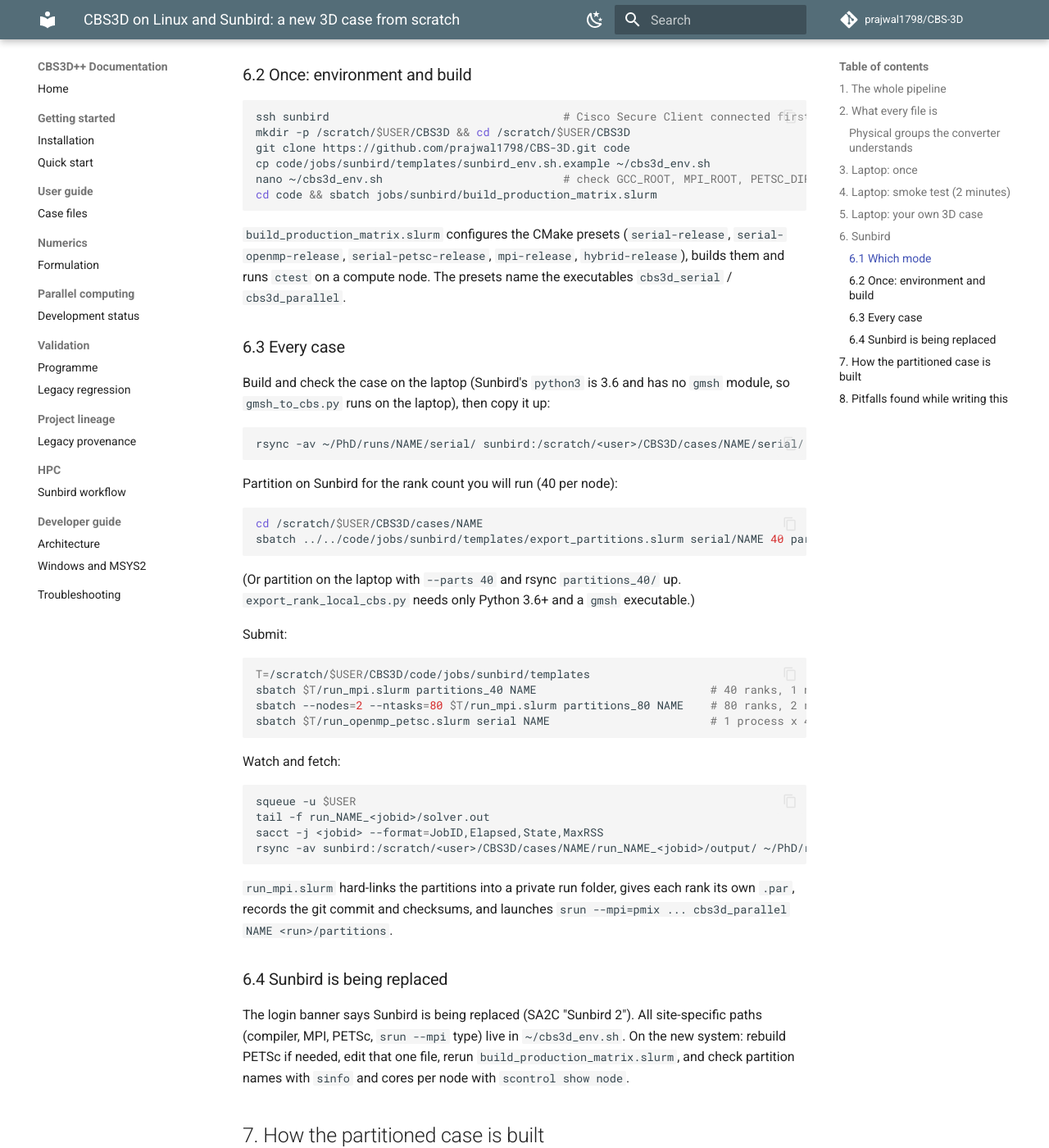
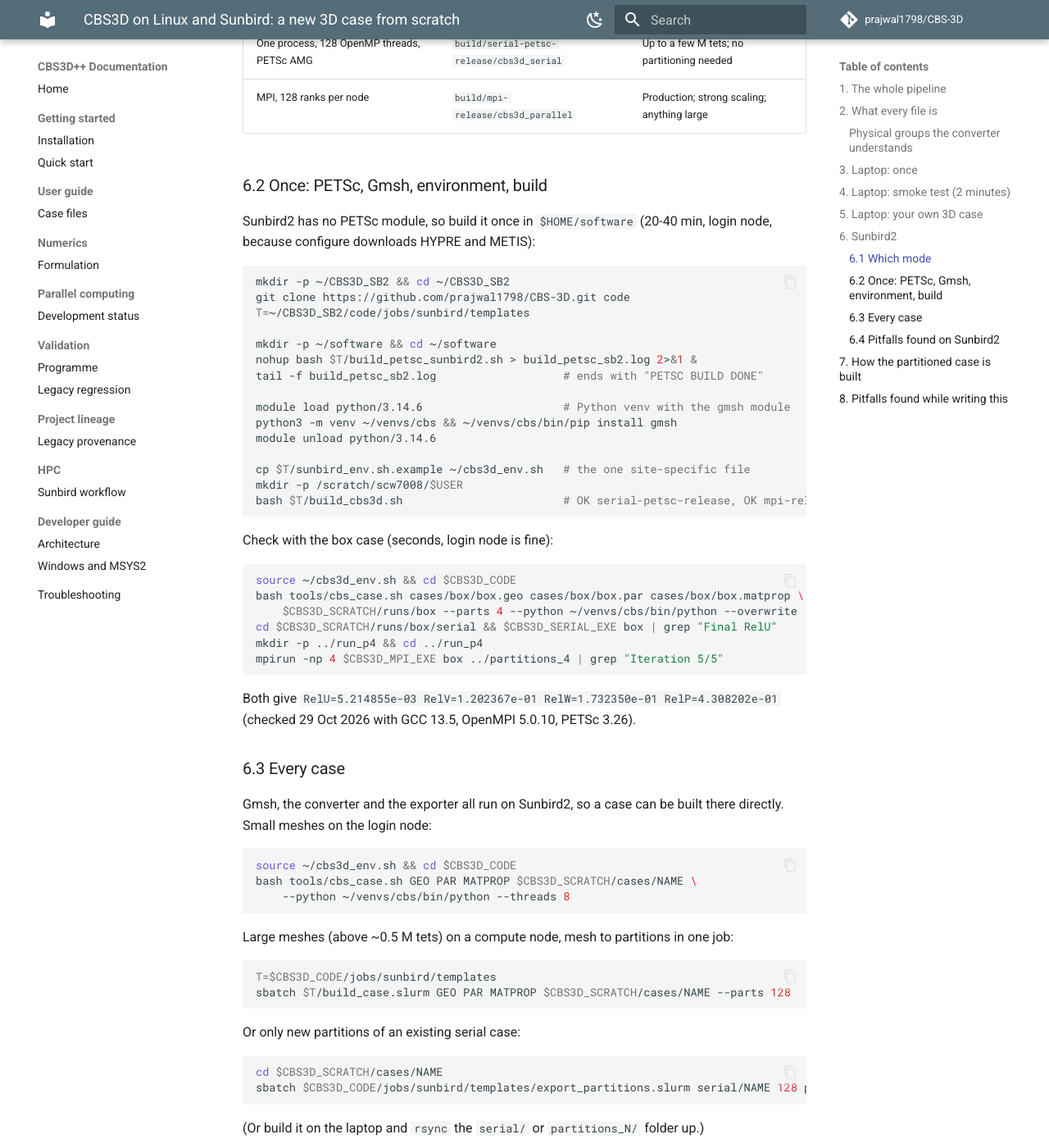
Before and after one commit to prajwal1798/CBS-3D, an MkDocs documentation site: the page built from docs/LINUX_SUNBIRD_RUNBOOK.md, in a window 1280 px wide and 1400 px high, scrolled down 5244 px. Shown: the whole window at 82% size. Built offline with MkDocs 1.6.1 and Material for MkDocs 9.7.7, drawn with Linux system fonts in a browser that asks for light colours; comment, search, counter and statistics services are not loaded; some of the changed text lies outside the part shown.

Commit message:
Sunbird2: environment, PETSc/CBS3D build scripts and 128-core job templates
Sunbird2 (Oct 2026) has no PETSc module, per-project scratch and nodes of
2 x 64 cores. Checked on Sunbird2 with the box case: serial and 4-rank MPI
builds reproduce the reference residuals (GCC 13.5, OpenMPI 5.0.10,
PETSc 3.26 + HYPRE 3.2).

- sunbird_env.sh.example: Sunbird2 modules, own PETSc, pip-gmsh venv,
  CBS3D_SCRATCH=/scratch/scw7008/$USER
- build_petsc_sunbird2.sh, build_cbs3d.sh: one-off PETSc build and the
  serial-petsc/mpi solver builds
- build_case.slurm: cbs_case.sh (mesh -> CBS -> check -> partitions) on a
  compute node for large meshes
- run_mpi/run_openmp_petsc/export_partitions: account scw7008, 128 ranks or
  threads per node, --hint=nomultithread, --mem=0
- runbook section 6 rewritten for Sunbird2
- ldc3d.par: energy equation off (flow-only lid-driven cavity)

Co-Authored-By: Claude Opus 5.5 <noreply@anthropic.com>
Claude-Session: https://claude.ai/code/session_01YRdrzTRJFCA5b6oLhjXLr3

````diff
--- a/docs/LINUX_SUNBIRD_RUNBOOK.md
+++ b/docs/LINUX_SUNBIRD_RUNBOOK.md
@@ -176,58 +176,98 @@ python tools/dd4d_compare_rank_outputs.py run_p2/output/box run_p4/output/box --
 Laptop limits (8 cores, 16 GB): about 1-2 M tets with PETSc. Larger meshes
 belong on Sunbird.
 
-## 6. Sunbird
+## 6. Sunbird2
+
+SA2C Sunbird2 (from October 2026): login `login.sunbird.swansea.ac.uk` with
+password + MFA code; project `scw7008`; nodes of 2 x 64 cores (128 cores,
+256 hyperthreads) and 773 GB; partitions `compute` (3 days), `ondemand`
+(12 h), `highmem`. Home (`/pixhome/$USER`) was migrated from old Sunbird;
+scratch was not, and is now per project: `/scratch/scw7008/$USER`.
 
 ### 6.1 Which mode
 
 | Mode | Executable | When |
 |---|---|---|
-| One process, 40 OpenMP threads, PETSc AMG | `build/serial-petsc-release/cbs3d_serial` | Up to a few M tets; no partitioning needed |
-| MPI, 40 ranks per node | `build/mpi-release/cbs3d_parallel` | Production; strong scaling; anything large |
+| One process, 128 OpenMP threads, PETSc AMG | `build/serial-petsc-release/cbs3d_serial` | Up to a few M tets; no partitioning needed |
+| MPI, 128 ranks per node | `build/mpi-release/cbs3d_parallel` | Production; strong scaling; anything large |
 
-### 6.2 Once: environment and build
+### 6.2 Once: PETSc, Gmsh, environment, build
+
+Sunbird2 has no PETSc module, so build it once in `$HOME/software`
+(20-40 min, login node, because configure downloads HYPRE and METIS):
 
 ```bash
-ssh sunbird                                   # Cisco Secure Client connected first
-mkdir -p /scratch/$USER/CBS3D && cd /scratch/$USER/CBS3D
+mkdir -p ~/CBS3D_SB2 && cd ~/CBS3D_SB2
 git clone https://github.com/prajwal1798/CBS-3D.git code
-cp code/jobs/sunbird/templates/sunbird_env.sh.example ~/cbs3d_env.sh
-nano ~/cbs3d_env.sh                           # check GCC_ROOT, MPI_ROOT, PETSC_DIR
-cd code && sbatch jobs/sunbird/build_production_matrix.slurm
+T=~/CBS3D_SB2/code/jobs/sunbird/templates
+
+mkdir -p ~/software && cd ~/software
+nohup bash $T/build_petsc_sunbird2.sh > build_petsc_sb2.log 2>&1 &
+tail -f build_petsc_sb2.log                   # ends with "PETSC BUILD DONE"
+
+module load python/3.14.6                     # Python venv with the gmsh module
+python3 -m venv ~/venvs/cbs && ~/venvs/cbs/bin/pip install gmsh
+module unload python/3.14.6
+
+cp $T/sunbird_env.sh.example ~/cbs3d_env.sh   # the one site-specific file
+mkdir -p /scratch/scw7008/$USER
+bash $T/build_cbs3d.sh                        # OK serial-petsc-release, OK mpi-release
 ```
 
-`build_production_matrix.slurm` configures the CMake presets
-(`serial-release`, `serial-openmp-release`, `serial-petsc-release`,
-`mpi-release`, `hybrid-release`), builds them and runs `ctest` on a compute
-node. The presets name the executables `cbs3d_serial` / `cbs3d_parallel`.
+Check with the box case (seconds, login node is fine):
+
+```bash
+source ~/cbs3d_env.sh && cd $CBS3D_CODE
+bash tools/cbs_case.sh cases/box/box.geo cases/box/box.par cases/box/box.matprop \
+    $CBS3D_SCRATCH/runs/box --parts 4 --python ~/venvs/cbs/bin/python --overwrite
+cd $CBS3D_SCRATCH/runs/box/serial && $CBS3D_SERIAL_EXE box | grep "Final RelU"
+mkdir -p ../run_p4 && cd ../run_p4
+mpirun -np 4 $CBS3D_MPI_EXE box ../partitions_4 | grep "Iteration 5/5"
+```
+
+Both give `RelU=5.214855e-03 RelV=1.202367e-01 RelW=1.732350e-01
+RelP=4.308202e-01` (checked 29 Oct 2026 with GCC 13.5, OpenMPI 5.0.10,
+PETSc 3.26).
 
 ### 6.3 Every case
 
-Build and check the case on the laptop (Sunbird's `python3` is 3.6 and has no
-`gmsh` module, so `gmsh_to_cbs.py` runs on the laptop), then copy it up:
+Gmsh, the converter and the exporter all run on Sunbird2, so a case can be
+built there directly. Small meshes on the login node:
 
 ```bash
-rsync -av ~/PhD/runs/NAME/serial/ sunbird:/scratch/<user>/CBS3D/cases/NAME/serial/
+source ~/cbs3d_env.sh && cd $CBS3D_CODE
+bash tools/cbs_case.sh GEO PAR MATPROP $CBS3D_SCRATCH/cases/NAME \
+    --python ~/venvs/cbs/bin/python --threads 8
 ```
 
-Partition on Sunbird for the rank count you will run (40 per node):
+Large meshes (above ~0.5 M tets) on a compute node, mesh to partitions in one job:
 
 ```bash
-cd /scratch/$USER/CBS3D/cases/NAME
-sbatch ../../code/jobs/sunbird/templates/export_partitions.slurm serial/NAME 40 partitions_40
+T=$CBS3D_CODE/jobs/sunbird/templates
+sbatch $T/build_case.slurm GEO PAR MATPROP $CBS3D_SCRATCH/cases/NAME --parts 128
 ```
 
-(Or partition on the laptop with `--parts 40` and rsync `partitions_40/` up.
-`export_rank_local_cbs.py` needs only Python 3.6+ and a `gmsh` executable.)
-
-Submit:
+Or only new partitions of an existing serial case:
 
 ```bash
-T=/scratch/$USER/CBS3D/code/jobs/sunbird/templates
-sbatch $T/run_mpi.slurm partitions_40 NAME                          # 40 ranks, 1 node
-sbatch --nodes=2 --ntasks=80 $T/run_mpi.slurm partitions_80 NAME    # 80 ranks, 2 nodes
-sbatch $T/run_openmp_petsc.slurm serial NAME                        # 1 process x 40 threads
+cd $CBS3D_SCRATCH/cases/NAME
+sbatch $CBS3D_CODE/jobs/sunbird/templates/export_partitions.slurm serial/NAME 128 partitions_128
 ```
+
+(Or build it on the laptop and `rsync` the `serial/` or `partitions_N/`
+folder up.)
+
+Submit from the case folder:
+
+```bash
+T=$CBS3D_CODE/jobs/sunbird/templates
+sbatch $T/run_mpi.slurm partitions_128 NAME                          # 128 ranks, 1 node
+sbatch --nodes=2 --ntasks=256 $T/run_mpi.slurm partitions_256 NAME   # 256 ranks, 2 nodes
+sbatch $T/run_openmp_petsc.slurm serial NAME                         # 1 process x 128 threads
+```
+
+The templates request `--hint=nomultithread` (one rank per physical core),
+`--exclusive` and `--mem=0` (all node memory).
 
 Watch and fetch:
 
@@ -235,20 +275,22 @@ Watch and fetch:
 squeue -u $USER
 tail -f run_NAME_<jobid>/solver.out
 sacct -j <jobid> --format=JobID,Elapsed,State,MaxRSS
-rsync -av sunbird:/scratch/<user>/CBS3D/cases/NAME/run_NAME_<jobid>/output/ ~/PhD/runs/NAME/sunbird/
+rsync -av sunbird:/scratch/scw7008/<user>/cases/NAME/run_NAME_<jobid>/output/ ~/PhD/runs/NAME/sunbird/
 ```
 
 `run_mpi.slurm` hard-links the partitions into a private run folder, gives each
 rank its own `.par`, records the git commit and checksums, and launches
 `srun --mpi=pmix ... cbs3d_parallel NAME <run>/partitions`.
 
-### 6.4 Sunbird is being replaced
+### 6.4 Pitfalls found on Sunbird2
 
-The login banner says Sunbird is being replaced (SA2C "Sunbird 2"). All
-site-specific paths (compiler, MPI, PETSc, `srun --mpi` type) live in
-`~/cbs3d_env.sh`. On the new system: rebuild PETSc if needed, edit that one
-file, rerun `build_production_matrix.slurm`, and check partition names with
-`sinfo` and cores per node with `scontrol show node`.
+- `~/cbs3d_env.sh` starts with `module purge`; the venv Python needs the
+  `python/3.14.6` module loaded, so the env file loads it.
+- The pip `gmsh` command is a `#!/usr/bin/env python3` script: the venv must
+  be activated (the env file does this), not just its `python` used.
+- The OpenMPI 5.0.10 module also loads `cuda/13.0.3`; this is harmless.
+- `make check` for PETSc runs from the source tree (`~/software/petsc-src`),
+  not from the install prefix.
 
 ## 7. How the partitioned case is built
 
````
Also changed, not shown: 9 other files.
